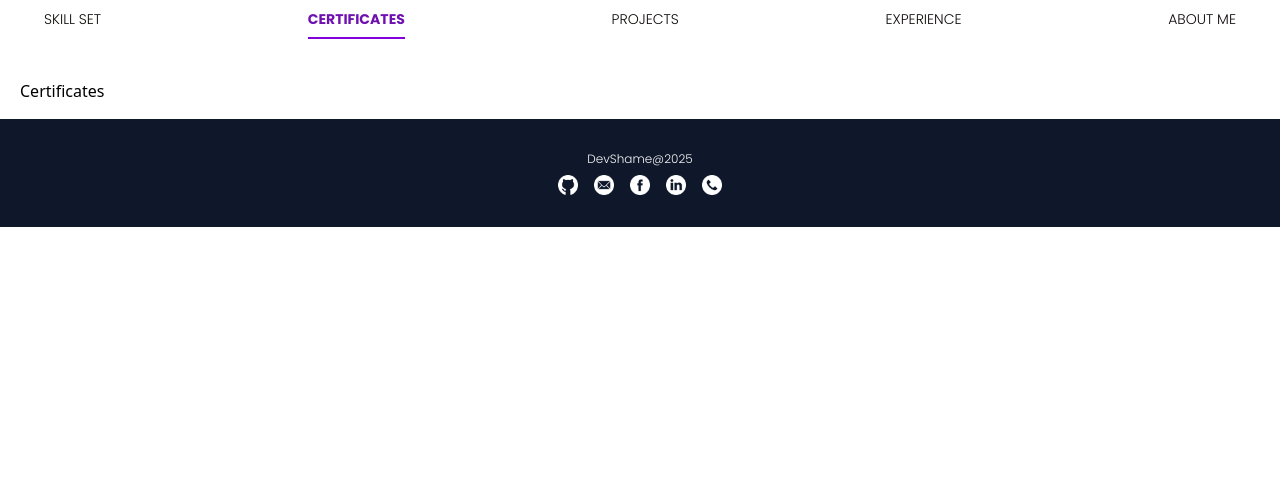
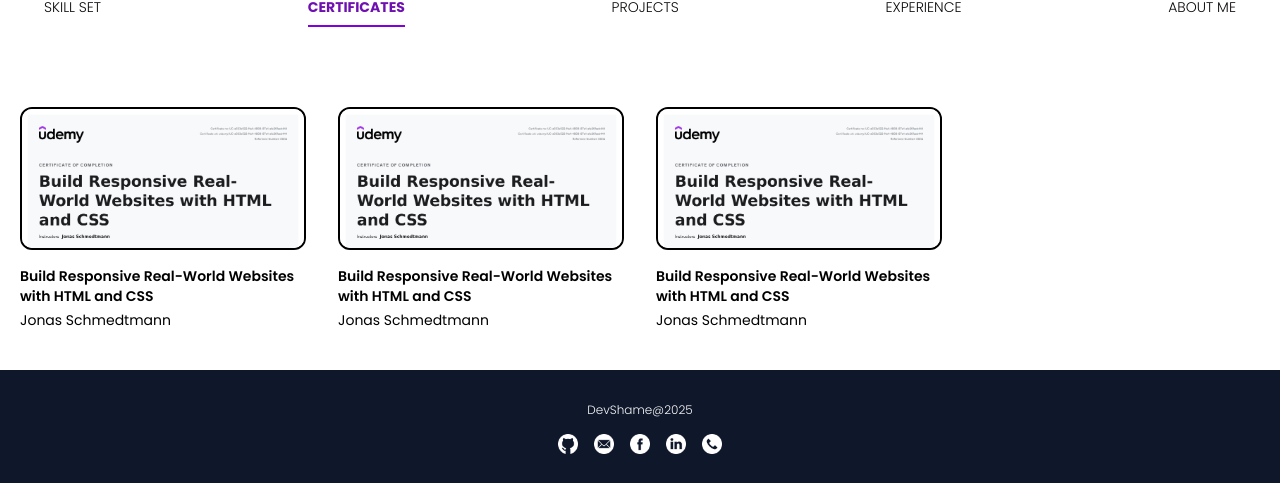
Before and after one commit to shameCanales/shame-portfolio, a React (Vite) app: page /certificates in a window 1280 px wide. Shown: the part 1150-1633 px from the top of the page. Before the commit the page ends 1377 px from the top, so only its background shows below. Built offline with nearby package versions, Linux system fonts and the light colour scheme; no server answers.

Commit message:
Added Certificate page and components

```diff
--- /dev/null
+++ b/src/components/CertificateComp.jsx
@@ -0,0 +1,13 @@
+export default function CertificateComp({ name, certBy, src, platform }) {
+  return (
+    <div>
+      <div className=" aspect-[18/9] border-2 rounded-xl overflow-hidden relative ">
+        <img className="" src={src} alt={name} />
+        <div className="absolute inset-0 hover:bg-black/70 transition-all ease-in-out"></div>
+      </div>
+
+      <p className="poppins-semibold text-sm mt-4">{name}</p>
+      <p className="poppins-regular text-sm mt-1">{certBy}</p>
+    </div>
+  );
+}
--- a/src/components/Navigation.jsx
+++ b/src/components/Navigation.jsx
@@ -30,7 +30,7 @@ export default function Navigation() {
   };
 
   return (
-    <div className="mt-14 relative">
+    <div className="mt-12 relative z-[999]">
       <div className="mobile-nav bg-stone-900 pl-6 rounded-4xl flex items-center justify-between sm:hidden">
         <p className="uppercase text-stone-50 poppins-medium text-xs tracking-wide">
           {currentSection}
@@ -116,7 +116,6 @@ export default function Navigation() {
               className={({ isActive }) =>
                 isActive ? "text-purple-800 poppins-bold " : "poppins-light"
               }
-
             >
               <LinkText active={currentSection === "About Me"}>
                 About Me
--- a/src/pages/Certificates.jsx
+++ b/src/pages/Certificates.jsx
@@ -1,7 +1,22 @@
+import { certificates } from "../data";
+import CertificateComp from "../components/CertificateComp";
+
 export default function Certificates() {
   return (
     <>
-      <p>Certificates</p>
+      <div
+        className="my-10 grid gap-8
+       grid-cols-1 sm:grid-cols-2 md:grid-cols-3 lg:grid-cols-4 "
+      >
+        {certificates.map((cert) => (
+          <CertificateComp
+            name={cert.name}
+            certBy={cert.certifiedBy}
+            src={cert.certSrc}
+            platform={cert.platform}
+          />
+        ))}
+      </div>
     </>
   );
 }
--- a/src/sections/Footer.jsx
+++ b/src/sections/Footer.jsx
@@ -4,7 +4,7 @@ export default function Footer() {
   return (
     <div className="mt-4 py-8 px-4 text-center bg-slate-900 text-stone-50">
       <p className="poppins-light text-xs">DevShame@2025</p>
-      <div className="flex gap-4 mt-2 justify-center">
+      <div className="flex gap-4 mt-4 justify-center">
         {footerLinks.map((item) => (
           <a href={item.link}>
             <img className="w-5" src={item.src} alt="" />
--- a/src/ui/ContactIcon.jsx
+++ b/src/ui/ContactIcon.jsx
@@ -1,6 +1,6 @@
 export default function ContactIcon({ src, alt, href = "#" }) {
   return (
-    <div className="bg-stone-950 p-1.5 w-7 rounded-full ">
+    <div className="bg-stone-950 p-1.5 w-6 rounded-full ">
       <a href={href}>
         <img className="w-fit" src={src} alt={alt} />
       </a>
```
